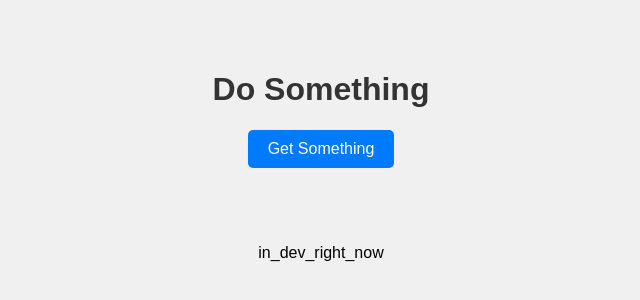
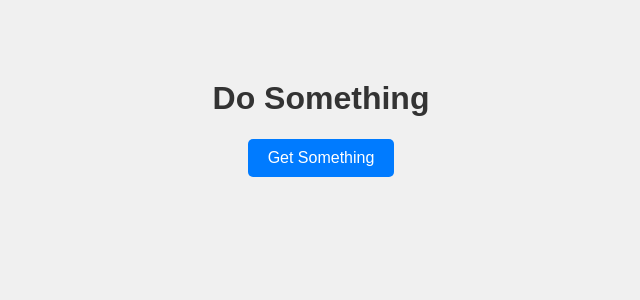
Before and after one commit to nekef/nekef.github.io, a plain HTML site: page index.html in a window 1280 px wide. Shown: the part 294-594 px from the top of the page, without its empty margins (319-959 px from the left). Drawn offline with Linux system fonts and the light colour scheme.

Commit message:
Update index.html

```diff
--- a/index.html
+++ b/index.html
@@ -40,7 +40,6 @@
     <button onclick="getActivity()">Get Something</button>
     <p id="activity"></p>
     <p id="type"></p>
-    <a herf="/in_dev.html">in_dev_right_now</a>
 
     <script>
         function getActivity() {
```
